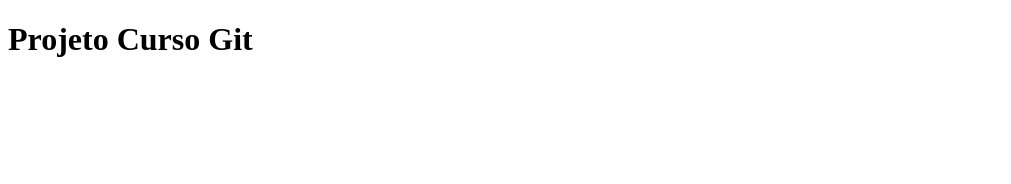
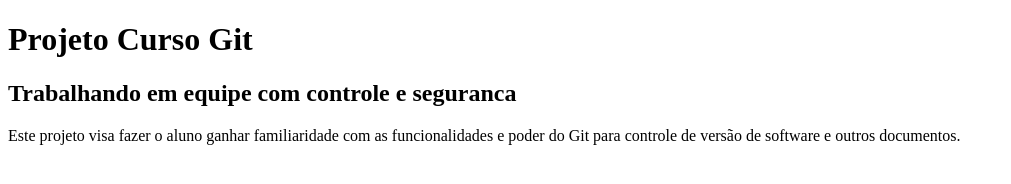
Before and after one commit to DesignfulDev/curso-git, a plain HTML site: page index.html in a window 1280 px wide. Shown: the whole page, without its empty margins (0-1011 px from the left). Drawn offline with Linux system fonts and the light colour scheme.

Commit message:
Adiciona paragrafo descritivo do projeto

```diff
--- a/index.html
+++ b/index.html
@@ -8,5 +8,8 @@
 </head>
 <body>
     <h1>Projeto Curso Git</h1>
+    <h2>Trabalhando em equipe com controle e seguranca</h2>
+
+    <p>Este projeto visa fazer o aluno ganhar familiaridade com as funcionalidades e poder do Git para controle de versão de software e outros documentos.</p>
 </body>
 </html>
```
